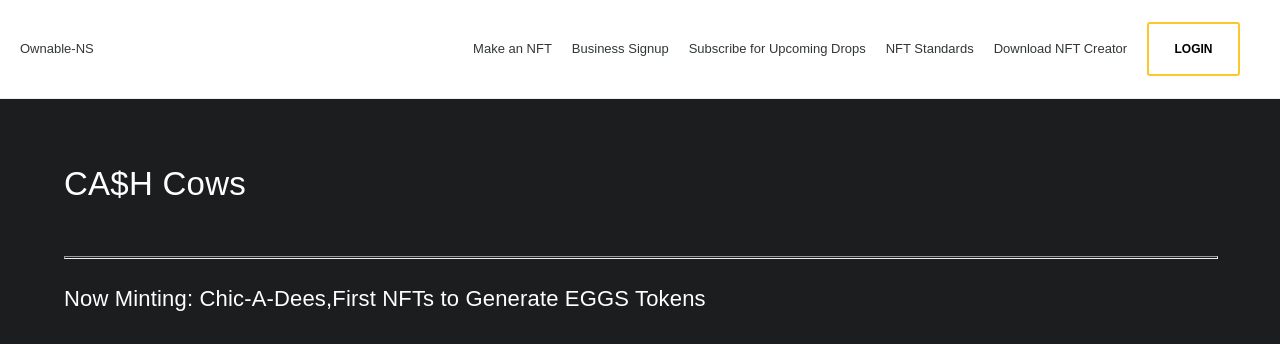
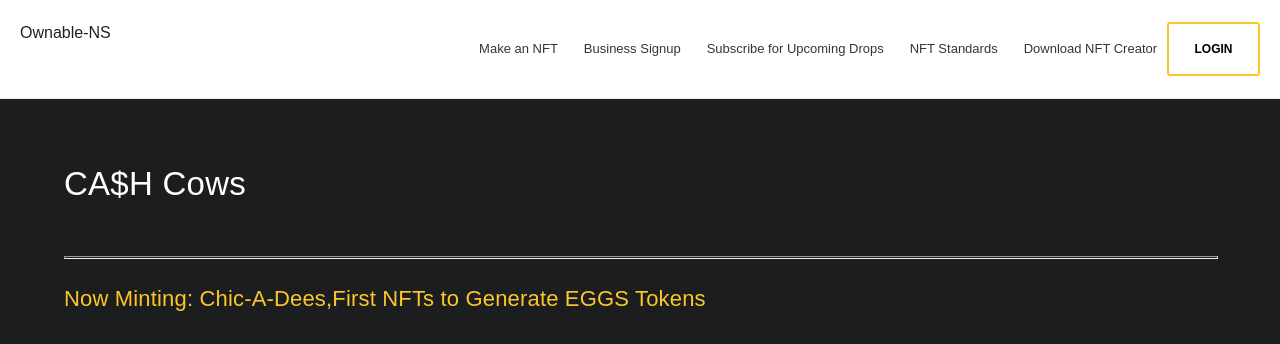
Before and after one commit to ByrMucahit/Ownable-NFT-Service, a Next.js app: page / in a window 1280 px wide. Shown: the top 344 px of the page. Built offline with nearby package versions, Linux system fonts and the light colour scheme.

Commit message:
Navigator Re-Design
Navigator is preparing again.

```diff
--- a/components/navigation/button.js
+++ b/components/navigation/button.js
@@ -4,11 +4,10 @@ import styles from './button.module.css'
 
 function NavigationLink ({ children, ...props}) {
     return (
-        <div className={styles.menu}>
-                <a className={styles.nav} {...props}>
+                <a className={styles.nav}>
                     {children}
                 </a>
-        </div>
+
     )
 }
 
--- a/components/navigation/button.module.css
+++ b/components/navigation/button.module.css
@@ -1,30 +1,11 @@
+.nav{
 
- .menu{
-    width: auto;
-    color: var(--c-navigation-font-color);
-    font-size: 13px !important;
-    align-self: center;
-    text-align: center;
-    transition: opacity 150ms linear, color 150ms linear, background 150ms linear;
-    font-weight: 500 !important;
-    line-height: 13px !important;
-    padding-right: 10px;
-    text-transform: initial;
+    color: inherit;
+    display: flex;
     text-decoration: none;
-    a{
-        width: auto;
-        color: var(--c-navigation-font-color);
-        font-size: 13px !important;
-        align-self: center;
-        text-align: center;
-        transition: opacity 150ms linear, color 150ms linear, background 150ms linear;
-        font-weight: 500 !important;
-        line-height: 13px !important;
-        padding-right: 10px;
-        text-transform: initial;
-        text-decoration: none;
+
+    @media(--d){
+        margin-right: 30px;
     }
-        a:hover{
-            color: var(  --c-btn-background);
-        }
+
 }
--- a/components/navigation/navigation.js
+++ b/components/navigation/navigation.js
@@ -9,16 +9,28 @@ import {HomepageOption} from '../icons'
 function Navigation({flat=false}){
     return (
         /* Navigator */
-    <header className={styles.header}>
+    <header className={`
+    ${styles.muiPaperRoot}
+    ${styles.muiAppBarRoot}
+    ${styles.muiAppBarPositionAbsolute}
+    ${styles.muiAppBarColorDefault}
+    ${styles.cssHeader}
+    ${styles.muiPaperElevation}`}>
+
         <div className={styles.navigator}>
             <NavigationButton href='/' className={styles.comp}>Ownable-NS</NavigationButton>
-        {/* Mark Side */}
-        <div className={cn(styles.mark)}>
-            {/* Link Side */}
-            {
+            {/* Mark Side */}
+            <div className={styles.cssNavigator}>
+                {/* Link Side */}
+                {
                 MENU.map((menu) => {
                     return (
-
+                       <div className={`
+                       ${styles.muiButtonBaseRoot}
+                       ${styles.muiListItemRoot}
+                       ${styles.cssNavigatorContent}
+                       ${styles.muiListItemGutters}
+                       ${styles.muiListItemButton}`}>
                             <NavigationButton
                                 className={styles.subBtn}
                                 key= {menu.key}
@@ -26,6 +38,7 @@ function Navigation({flat=false}){
                                 >
                                     {!flat && menu.title }
                             </NavigationButton>
+                        </div>
 
                     ) })
             }
--- a/components/navigation/navigation.module.css
+++ b/components/navigation/navigation.module.css
@@ -1,9 +1,38 @@
-/* Navigator */
 
-.header{
-    @media(--t){
-        align-items: initial;
+.muiPaperRoot{
+    color: var(--c-text-color-87);
+    transition: box-shadow 300ms cubic-bezier(0.4, 0, 0.2, 1) 0ms;
+    background-color: var(--c-icon-color);
 }
+.muiPaperElevation{
+    box-shadow:
+    0px 2px 4px 1px rgb(0 0 0 / 20%),
+    0px 4px 5px 0px rgb(0 0 0 / 14%),
+    0px 1px 10px 0px rgb(0 0 0 / 12%);
+}
+
+.muiAppBarRoot{
+    width: 100%;
+    display: flex;
+    z-index: 1100;
+    box-sizing: border-box;
+    flex-shrink: 0;
+    flex-direction: column;
+}
+
+.muiAppBarPositionAbsolute{
+    top: 0;
+    left: auto;
+    right: 0;
+    position: absolute;
+}
+
+.muiAppBarColorDefault{
+    color: var(--c-text-color-87);
+    background-color: var(--c-app-bar);
+}
+
+.cssHeader{
 
     position: relative;
     background: var(--c-icon-color);
@@ -15,45 +44,82 @@
     flex-direction: row;
     padding-bottom: 22px;
 
-
     @media(--d){
         padding-left: 60px;
         padding-right: 60px;
+    }
 
+    @media(--t){
+        align-items: initial;
     }
-    .navigator {
-       flex:1;
+
+
+    .navigator{
+        flex: 1;
         display: flex;
 
-
-
-
-    /* Mark */
-    .mark{
+        .cssNavigator{
             display: flex;
             margin-left: auto;
             margin-right: 0;
-
-
-    /* .navBtn and .mark has the same display, because both of them is in different div, and those two div must be same row.*/
-    }
-    .loginButton{
-        padding-right: 20px;
             @media(--t){
-            float: right;
-    }}
-
-    .homepageOption{
-        padding-right: 10px;
+                display: none;
             }
 
-    .comp{
-        @media(--d){
-            margin-right: 30px;
+            .muiButtonBaseRoot{
+                color: inherit;
+                border: 0;
+                cursor: pointer;
+                margin: 0;
+                display: inline-flex;
+                outline: 0;
+                padding: 0;
+                position: relative;
+                align-items: center;
+                user-select: none;
+                border-radius: 0;
+                vertical-align: middle;
+                -moz-appearance: none;
+                justify-content: center;
+                text-decoration: none;
+                background-color: transparent;
+                -webkit-appearance: none;
+                -webkit-tap-highlight-color: transparent;
             }
+
+            .muiListItemRoot{
+                width: 100%;
                 display: flex;
+                position: relative;
+                box-sizing: border-box;
+                text-align: left;
+                align-items: center;
+                padding-top: 8px;
+                padding-bottom: 8px;
+                justify-content: flex-start;
                 text-decoration: none;
-
+            }
+            .muiListItemGutters{
+                padding-left: 16px;
+                padding-right: 16px;
+            }
+            .muiListItemButton{
+                transition: background color 150ms cubic-bezier(0.4, 0, 0.2, 1) 0ms;
+            }
+            .cssNavigatorContent{
+                color: var(--c-navigation-font-color);
+                width: auto;
+                font-size: 13px !important;
+                align-self: center;
+                text-align: center;
+                transition: opacity 150ms linear, color 150ms linear, background 150ms linear;
+                font-family: "Montserrat", sans-serif !important;
+                font-weight: 500 !important;
+                line-height: 13px !important;
+                padding-right: 10px;
+                text-transform: initial;
+                text-decoration: none;
+            }
         }
     }
 
--- a/styles/app.css
+++ b/styles/app.css
@@ -63,5 +63,9 @@ body {
 	-webkit-font-smoothing: antialiased;
   }
 
+
+  a{
+	color: var(--c-btn-background);
+}
   /*-apple-system, BlinkMacSystemFont, "Segoe UI", Roboto, Helvetica,
     Arial, sans-serif, "Apple Color Emoji", "Segoe UI Emoji", "Segoe UI Symbol";*/
--- a/styles/variable.css
+++ b/styles/variable.css
@@ -25,4 +25,5 @@
     --c-disabled-Button : rgb(89 88 90 / 12%);
     --c-disabled-Button-26: rgba(0, 0, 0, 0.26);
     --c-disabled-Button-12: rgba(0, 0, 0, 0.12);
+    --c-app-bar: #f5f5f5;
 }
```
Lines whose indentation alone changed are shown as unchanged.
